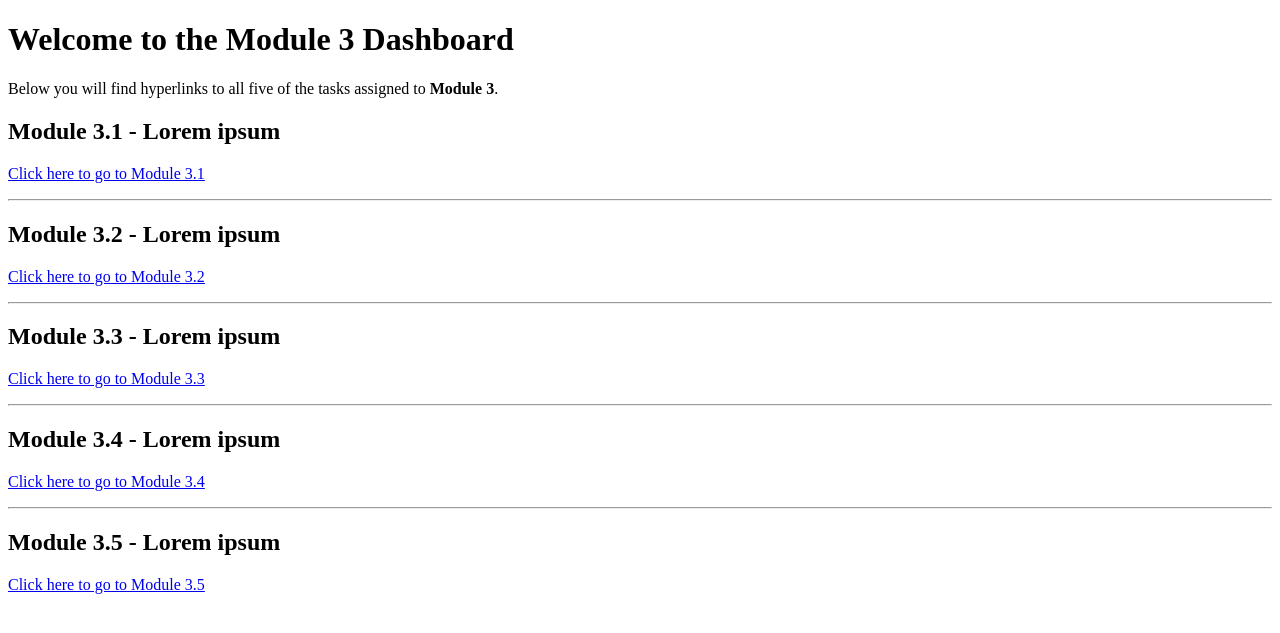
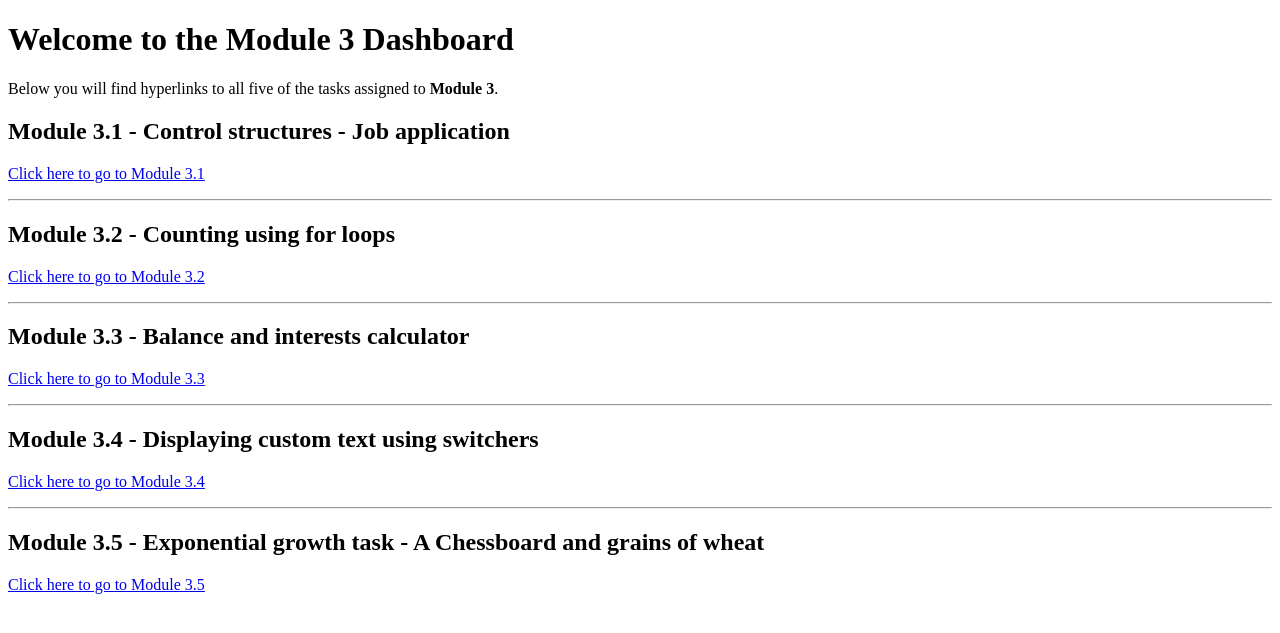
Before and after one commit to MichaelTangeraas/is115, a PHP site: page /is115/module3/ in a window 1280 px wide. Shown: the top 633 px of the page. Run offline with PHP 8.4, Linux system fonts and the light colour scheme.

Commit message:
made minor changes to module 3

```diff
--- a/is115/module3/index.php
+++ b/is115/module3/index.php
@@ -12,27 +12,27 @@
     <h1>Welcome to the Module 3 Dashboard</h1>
     <p>Below you will find hyperlinks to all five of the tasks assigned to <strong>Module 3</strong>.</p>
 
-    <h2>Module 3.1 - Lorem ipsum</h2>
+    <h2>Module 3.1 - Control structures - Job application</h2>
     <p><a href="../module3/modules/module3_1.php">Click here to go to Module 3.1</a></p>
 
     <hr />
 
-    <h2>Module 3.2 - Lorem ipsum</h2>
+    <h2>Module 3.2 - Counting using for loops</h2>
     <p><a href="../module3/modules/module3_2.php">Click here to go to Module 3.2</a></p>
 
     <hr />
 
-    <h2>Module 3.3 - Lorem ipsum</h2>
+    <h2>Module 3.3 - Balance and interests calculator</h2>
     <p><a href="../module3/modules/module3_3.php">Click here to go to Module 3.3</a></p>
 
     <hr />
 
-    <h2>Module 3.4 - Lorem ipsum</h2>
+    <h2>Module 3.4 - Displaying custom text using switchers</h2>
     <p><a href="../module3/modules/module3_4.php">Click here to go to Module 3.4</a></p>
 
     <hr />
 
-    <h2>Module 3.5 - Lorem ipsum</h2>
+    <h2>Module 3.5 - Exponential growth task - A Chessboard and grains of wheat</h2>
     <p><a href="../module3/modules/module3_5.php">Click here to go to Module 3.5</a></p>
 
     <!-- <h2>IS-115 Course Dashboard</h2>
--- a/is115/module3/modules/module3_4.php
+++ b/is115/module3/modules/module3_4.php
@@ -66,8 +66,11 @@
         <button type="submit">Submit</button>
     </form>
 
+    <!-- Tested something different with PHP and HTML structure -->
     <?php if (!empty($municipality)) { ?>
         <p><?php echo $municipality; ?> is located in <?php echo $county; ?> county.</p>
+    <?php } else { ?>
+        <p>Please select a municipality.</p>
     <?php } ?>
 
     <hr />
```
Also changed, not shown: is115/module3/modules/module3_5.php (+4 -3 lines).
